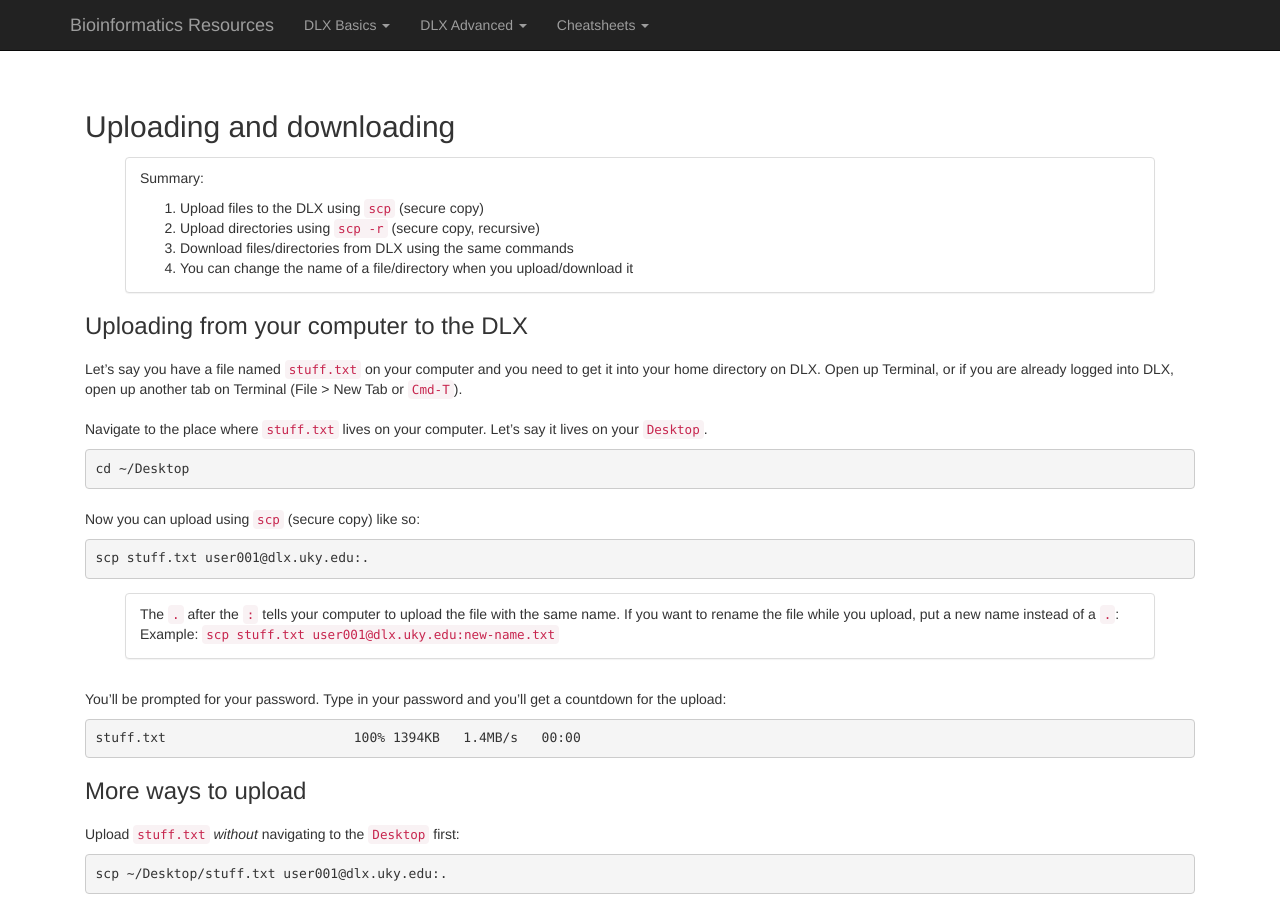
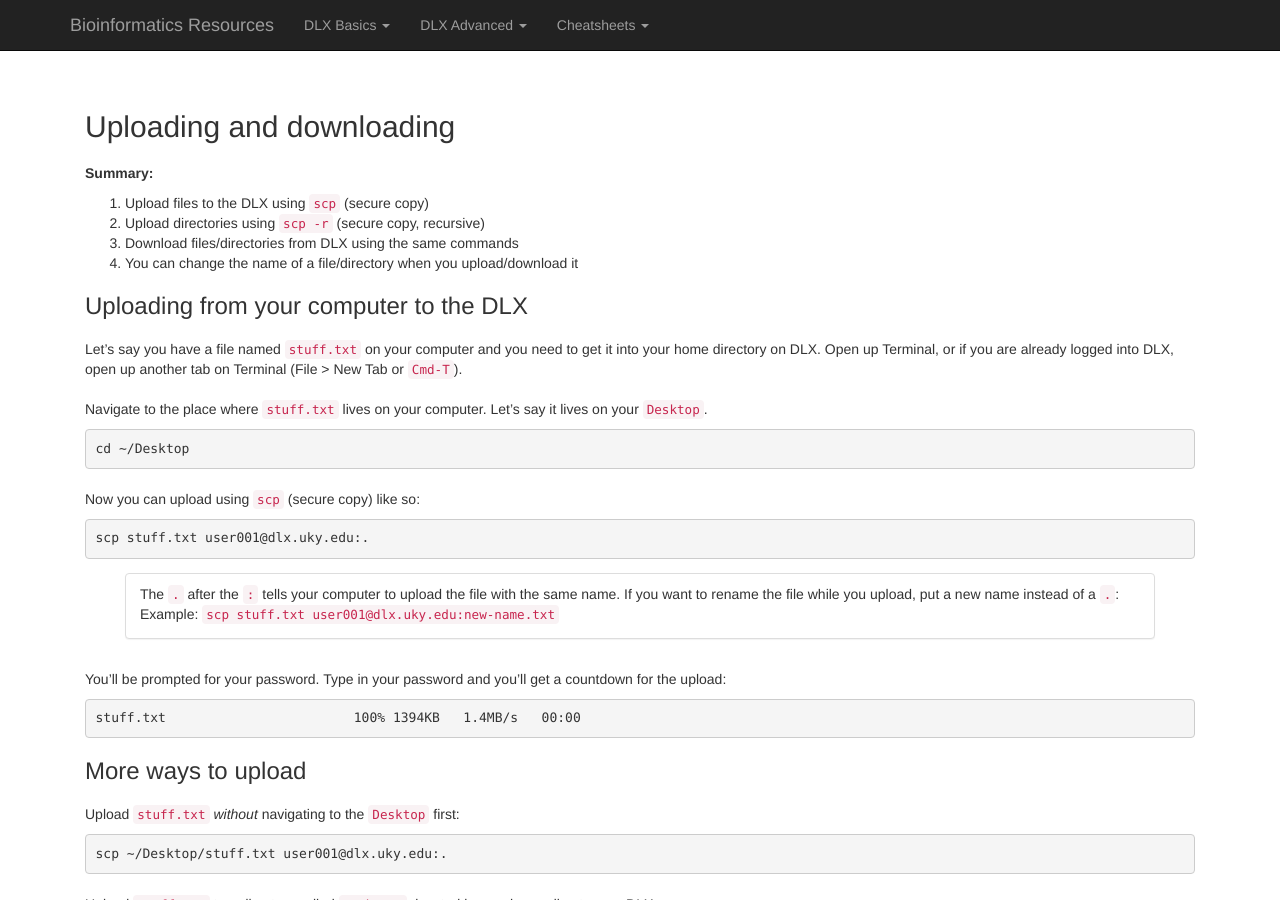
Before and after one commit to karajones/karajones.github.io, a Jekyll site: the page built from dlx/dlx3.md, in a window 1280 px wide and 900 px high. Built offline with Jekyll 4.4.1, drawn with Linux system fonts in a browser that asks for light colours; nearby versions of some CDN libraries; our own code applies the rules of GitHub Pages for plain Markdown files.

Commit message:
Update dlx3.md

```diff
--- a/dlx/dlx3.md
+++ b/dlx/dlx3.md
@@ -1,10 +1,11 @@
 ## Uploading and downloading
 
-> Summary:
-> 1. Upload files to the DLX using `scp` (secure copy)
-> 2. Upload directories using `scp -r` (secure copy, recursive)
-> 3. Download files/directories from DLX using the same commands
-> 4. You can change the name of a file/directory when you upload/download it
+**Summary:**
+
+1. Upload files to the DLX using `scp` (secure copy)
+2. Upload directories using `scp -r` (secure copy, recursive)
+3. Download files/directories from DLX using the same commands
+4. You can change the name of a file/directory when you upload/download it
 
 
 ### Uploading from your computer to the DLX
```
